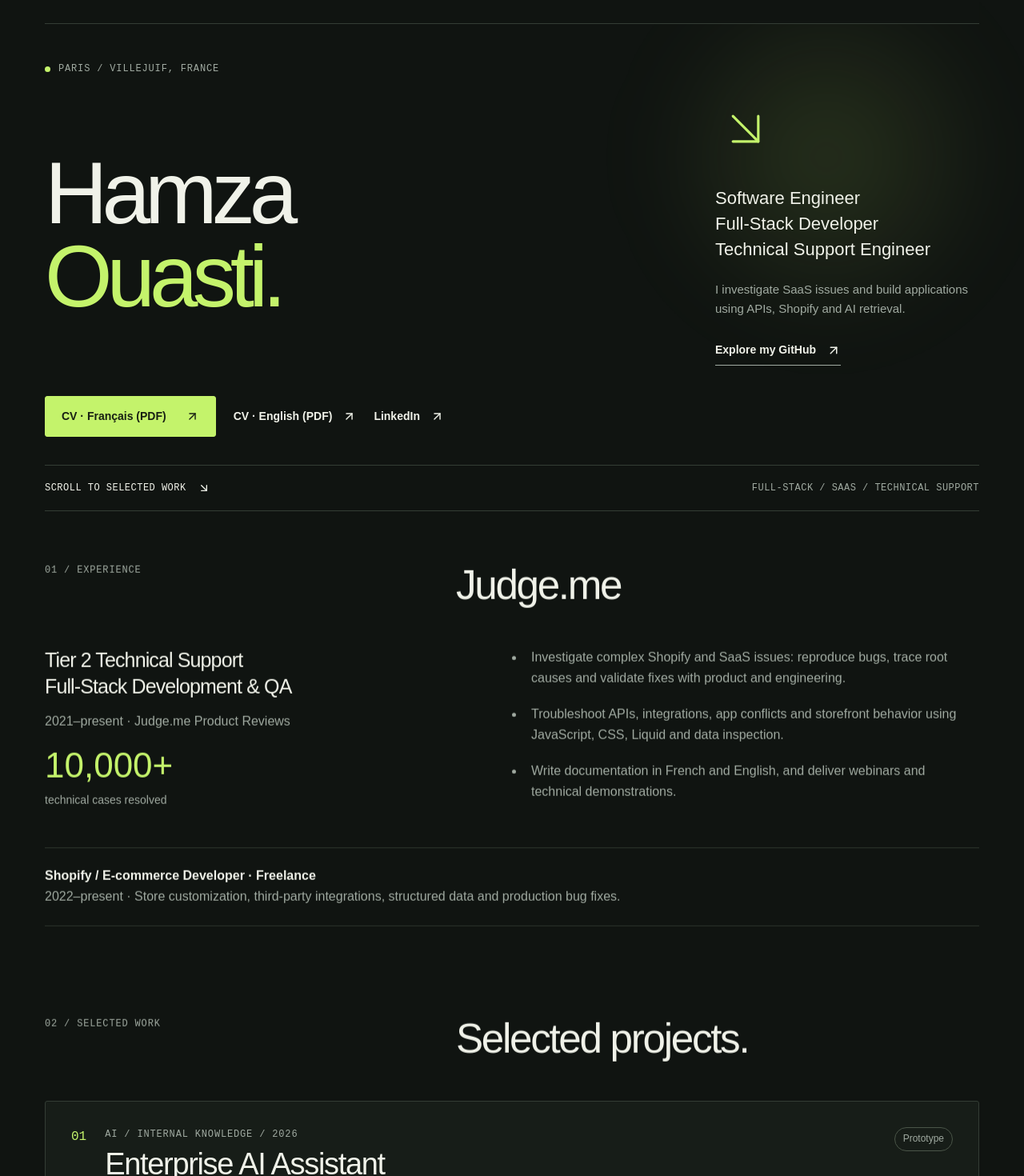
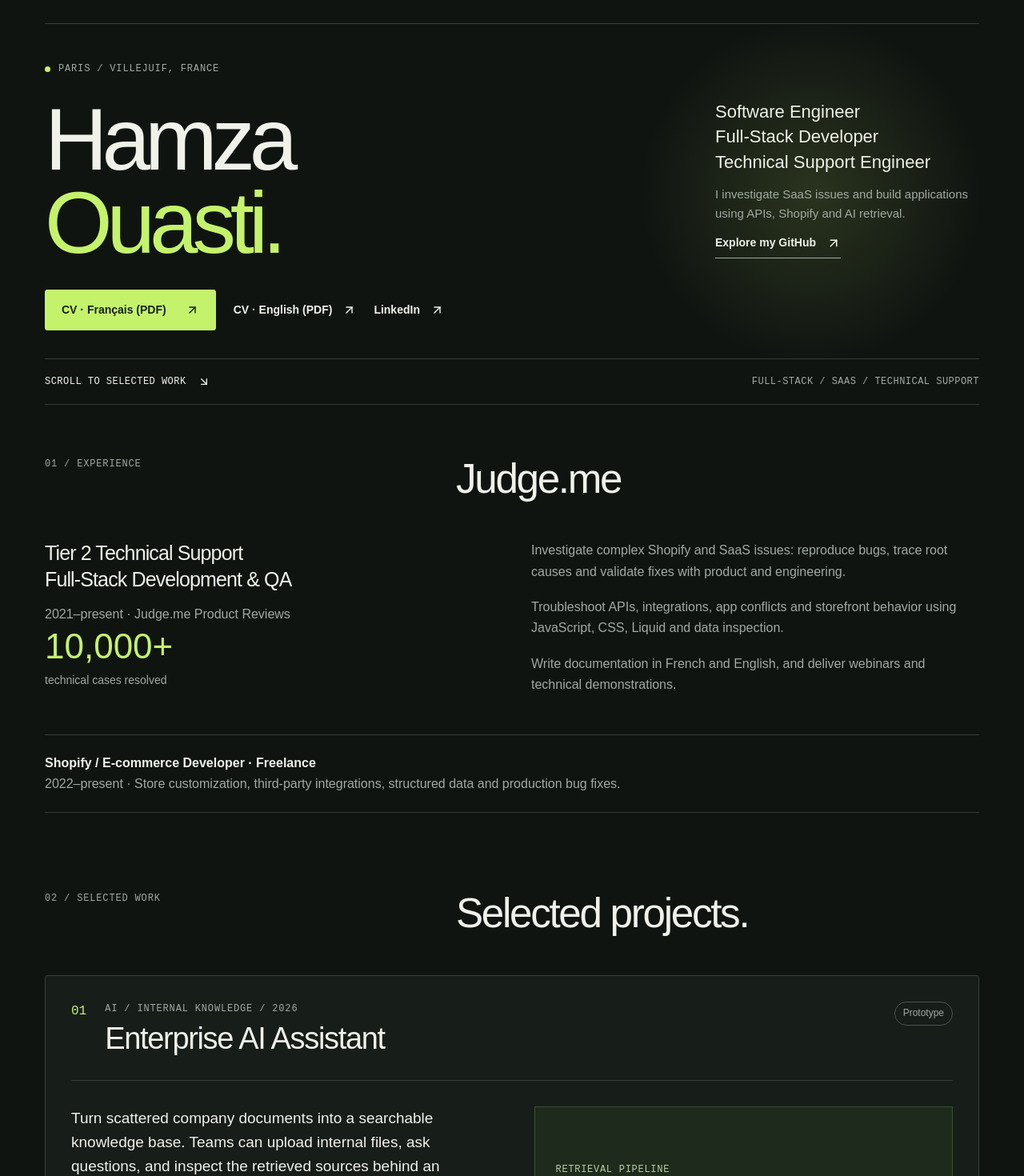
Before and after one commit to ouastihamza/ouastihamza.github.io, a Next.js app: page / in a window 1280 px wide. Shown: the part 80-1550 px from the top of the page at 80% size. Built offline with nearby package versions, Linux system fonts and the light colour scheme.

Commit message:
Fix progressive motion, restore layout, and complete polish cleanup

```diff
--- a/app/globals.css
+++ b/app/globals.css
@@ -12,9 +12,19 @@
   --duration-slow: 0.7s;
   color-scheme: dark;
 }
-* {
+/* Explicit document defaults formerly supplied by Tailwind preflight. */
+*, *::before, *::after {
   box-sizing: border-box;
+  margin: 0;
+  padding: 0;
+  border: 0 solid;
 }
+h1, h2, h3, h4, h5, h6 { font-size: inherit; font-weight: inherit; }
+ol, ul { list-style: none; }
+img, svg, video, canvas { display: block; vertical-align: middle; }
+img, video { max-width: 100%; height: auto; }
+button, input, select, textarea { font: inherit; color: inherit; }
+html { -webkit-text-size-adjust: 100%; tab-size: 4; }
 html {
   scroll-behavior: smooth;
   scroll-padding-top: 120px;
@@ -28,7 +38,6 @@
     Helvetica,
     sans-serif;
   -webkit-font-smoothing: antialiased;
-  overflow-x: hidden;
 }
 a {
   color: inherit;
@@ -152,22 +161,19 @@
   padding-top: 47px;
   position: relative;
 }
+/* A contained static glow cannot expand the page's scrollable area. */
 .hero::before {
   content: "";
   position: absolute;
-  top: -60px;
-  right: -40px;
-  width: 420px;
+  top: 0;
+  right: 0;
+  width: min(420px, 100%);
   height: 420px;
   background: radial-gradient(circle, var(--primary-soft) 0%, transparent 72%);
-  filter: blur(50px);
   pointer-events: none;
   z-index: -1;
 }
 @media (prefers-reduced-motion: no-preference) {
-  .hero::before {
-    animation: ambient-drift 22s ease-in-out infinite;
-  }
   .hero > .eyebrow,
   .hero-layout h1,
   .hero-aside,
@@ -199,15 +205,6 @@
   to {
     opacity: 1;
     transform: translateY(0);
-  }
-}
-@keyframes ambient-drift {
-  0%,
-  100% {
-    transform: translate(0, 0) scale(1);
-  }
-  50% {
-    transform: translate(-30px, 24px) scale(1.06);
   }
 }
 .eyebrow {
@@ -255,6 +252,7 @@
   padding-bottom: 8px;
 }
 .hero-aside > svg {
+  display: none;
   color: var(--primary);
   margin-bottom: 25px;
 }
@@ -712,7 +710,6 @@
   padding: 36px 0 43px;
   border-bottom: 1px solid var(--border);
   position: relative;
-  transition: padding-left var(--duration-base) var(--ease-out);
 }
 .project-row::before {
   content: "";
@@ -725,9 +722,6 @@
   transform: scaleY(0);
   transform-origin: top;
   transition: transform var(--duration-base) var(--ease-out);
-}
-.project-row:hover {
-  padding-left: 8px;
 }
 .project-row:hover::before {
   transform: scaleY(1);
@@ -1042,30 +1036,8 @@
   }
 }
 
-/* Scroll-reveal + stagger system. [data-reveal] elements are fully
-   visible by default; motion is opt-in only when the visitor hasn't
-   requested reduced motion, and only takes effect once JS toggles
-   .is-visible (see ScrollReveal). If JS never runs, content stays visible. */
-@media (prefers-reduced-motion: no-preference) {
-  [data-reveal] {
-    opacity: 0;
-    transform: translateY(26px);
-    transition:
-      opacity var(--duration-slow) var(--ease-out),
-      transform var(--duration-slow) var(--ease-out);
-    transition-delay: calc(var(--stagger, 0) * 70ms);
-    will-change: opacity, transform;
-  }
-  [data-reveal].is-visible {
-    opacity: 1;
-    transform: none;
-  }
-}
-
-/* Declared after the reveal system on purpose: [data-reveal].is-visible
-   sets transform:none at equal specificity to :hover, and source order
-   decides ties, so the hover lift has to come last to actually apply
-   once a card has revealed. */
+/* Reveal animation uses the independent translate property in ScrollReveal.
+   Card transform, border and shadow transitions remain independent. */
 .lead-project:hover {
   transform: translateY(-3px);
 }
--- /dev/null
+++ b/app/header.tsx
@@ -0,0 +1,54 @@
+"use client";
+
+import { useEffect, useState } from "react";
+import { ArrowUpRight } from "lucide-react";
+import { GITHUB_PROFILE } from "./data/projects";
+
+export function Header() {
+  const [scrolled, setScrolled] = useState(false);
+
+  useEffect(() => {
+    let frame = 0;
+    const updateScrolled = () => {
+      frame = 0;
+      setScrolled(window.scrollY > 8);
+    };
+    const onScroll = () => {
+      if (frame) return;
+      frame = window.requestAnimationFrame(updateScrolled);
+    };
+
+    updateScrolled();
+    window.addEventListener("scroll", onScroll, { passive: true });
+    return () => {
+      window.removeEventListener("scroll", onScroll);
+      if (frame) window.cancelAnimationFrame(frame);
+    };
+  }, []);
+
+  return (
+    <>
+      <a className="skip-link" href="#main">
+        Skip to content
+      </a>
+      <header className={`site-header wrap${scrolled ? " is-scrolled" : ""}`}>
+        <a className="wordmark" href="/" aria-label="Hamza Ouasti, home">
+          h<span>↗</span>
+        </a>
+        <span className="header-name">
+          HAMZA OUASTI
+          <br />
+          <span>SOFTWARE DEVELOPER</span>
+        </span>
+        <nav aria-label="Main navigation">
+          <a href="/#experience">Experience</a>
+          <a href="/#projects">Projects</a>
+          <a href="/#contact">Contact</a>
+          <a className="github-nav" href={GITHUB_PROFILE} target="_blank" rel="noreferrer">
+            GitHub <ArrowUpRight size={16} />
+          </a>
+        </nav>
+      </header>
+    </>
+  );
+}
--- a/app/layout.tsx
+++ b/app/layout.tsx
@@ -15,9 +15,6 @@
   return (
     <html lang="en">
       <body>
-        <noscript>
-          <style>{"[data-reveal]{opacity:1!important;transform:none!important;}"}</style>
-        </noscript>
         {children}
         <ScrollReveal />
       </body>
--- a/app/projects/enterprise-ai-assistant/page.tsx
+++ b/app/projects/enterprise-ai-assistant/page.tsx
@@ -134,7 +134,7 @@
               Engineering decisions
             </h2>
           </div>
-          <div className="decision-list" data-reveal>
+          <div className="decision-list">
             {[
               {
                 title: "Workspace boundaries",
--- a/app/scroll-reveal.tsx
+++ b/app/scroll-reveal.tsx
@@ -2,43 +2,48 @@
 
 import { useEffect } from "react";
 
-/**
- * Reveals every [data-reveal] element once it scrolls into view, then
- * stops watching it (no re-triggering on scroll back up). Elements are
- * visible by default in CSS, so a visitor who has JS disabled — or who
- * has requested reduced motion — never sees anything hidden.
- */
+/** Content is always visible in CSS. Only animate an observed entrance;
+ * script failures and unsupported browser APIs leave the document intact. */
 export function ScrollReveal() {
   useEffect(() => {
-    if (window.matchMedia("(prefers-reduced-motion: reduce)").matches) {
-      return;
+    if (typeof IntersectionObserver === "undefined") return;
+    const preference = window.matchMedia("(prefers-reduced-motion: reduce)");
+    const animations = new Map<Element, Animation>();
+    const observer = new IntersectionObserver((entries) => {
+      for (const entry of entries) {
+        if (!entry.isIntersecting) continue;
+        observer.unobserve(entry.target);
+        if (preference.matches || typeof entry.target.animate !== "function") continue;
+        const stagger = Number.parseFloat(getComputedStyle(entry.target).getPropertyValue("--stagger")) || 0;
+        const animation = entry.target.animate(
+          [{ opacity: 0, translate: "0 20px" }, { opacity: 1, translate: "0 0" }],
+          { duration: 700, delay: Math.min(stagger, 3) * 70, easing: "cubic-bezier(0.16, 1, 0.3, 1)", fill: "backwards" },
+        );
+        animations.set(entry.target, animation);
+        animation.onfinish = () => animations.delete(entry.target);
+      }
+    }, { threshold: 0, rootMargin: "0px 0px -8% 0px" });
+
+    // A parent reveal already animates its contents. Never animate both.
+    for (const target of document.querySelectorAll<HTMLElement>("[data-reveal]")) {
+      if (!target.parentElement?.closest("[data-reveal]")) observer.observe(target);
     }
-
-    const targets = Array.from(document.querySelectorAll<HTMLElement>("[data-reveal]"));
-    if (targets.length === 0) {
-      return;
-    }
-
-    if (typeof IntersectionObserver === "undefined") {
-      for (const target of targets) target.classList.add("is-visible");
-      return;
-    }
-
-    const observer = new IntersectionObserver(
-      (entries) => {
-        for (const entry of entries) {
-          if (!entry.isIntersecting) continue;
-          entry.target.classList.add("is-visible");
-          observer.unobserve(entry.target);
-        }
-      },
-      { threshold: 0.12, rootMargin: "0px 0px -8% 0px" },
-    );
-
-    for (const target of targets) observer.observe(target);
-
-    return () => observer.disconnect();
+    const cancelAnimations = () => {
+      for (const animation of animations.values()) animation.cancel();
+      animations.clear();
+    };
+    const onPreferenceChange = () => {
+      if (preference.matches) cancelAnimations();
+    };
+    const onFocus = () => cancelAnimations();
+    preference.addEventListener("change", onPreferenceChange);
+    document.addEventListener("focusin", onFocus);
+    return () => {
+      observer.disconnect();
+      cancelAnimations();
+      preference.removeEventListener("change", onPreferenceChange);
+      document.removeEventListener("focusin", onFocus);
+    };
   }, []);
-
   return null;
 }
--- a/app/site-components.tsx
+++ b/app/site-components.tsx
@@ -1,59 +1,8 @@
-"use client";
-
-import { useEffect, useState } from "react";
 import { ArrowUpRight } from "lucide-react";
 import { GITHUB_PROFILE } from "./data/projects";
-import { stagger } from "./stagger";
 export { GITHUB_PROFILE } from "./data/projects";
+export { Header } from "./header";
 
-export function Header() {
-  const [scrolled, setScrolled] = useState(false);
-
-  useEffect(() => {
-    let frame = 0;
-    const updateScrolled = () => {
-      frame = 0;
-      setScrolled(window.scrollY > 8);
-    };
-    const onScroll = () => {
-      if (frame) return;
-      frame = window.requestAnimationFrame(updateScrolled);
-    };
-
-    updateScrolled();
-    window.addEventListener("scroll", onScroll, { passive: true });
-    return () => {
-      window.removeEventListener("scroll", onScroll);
-      if (frame) window.cancelAnimationFrame(frame);
-    };
-  }, []);
-
-  return (
-    <>
-      <a className="skip-link" href="#main">
-        Skip to content
-      </a>
-      <header className={`site-header wrap${scrolled ? " is-scrolled" : ""}`}>
-        <a className="wordmark" href="/" aria-label="Hamza Ouasti, home">
-          h<span>↗</span>
-        </a>
-        <span className="header-name">
-          HAMZA OUASTI
-          <br />
-          <span>SOFTWARE DEVELOPER</span>
-        </span>
-        <nav aria-label="Main navigation">
-          <a href="/#experience">Experience</a>
-          <a href="/#projects">Projects</a>
-          <a href="/#contact">Contact</a>
-          <a className="github-nav" href={GITHUB_PROFILE} target="_blank" rel="noreferrer">
-            GitHub <ArrowUpRight size={16} />
-          </a>
-        </nav>
-      </header>
-    </>
-  );
-}
 export function Footer() {
   return (
     <footer className="site-footer wrap">
@@ -75,8 +24,8 @@
           ["02", "Local embeddings", "Sentence Transformers · BGE-M3"],
           ["03", "Workspace search", "ChromaDB · semantic similarity"],
           ["04", "Answer + evidence", "OpenAI · retrieved source references"],
-        ].map(([n, title, sub], index) => (
-          <div className="diagram-step" key={n} data-reveal style={stagger(index)}>
+        ].map(([n, title, sub]) => (
+          <div className="diagram-step" key={n}>
             <span>{n}</span>
             <div>
               <strong>{title}</strong>
```
Also changed, not shown: 1 other file (tests, documents, lock files or other folders).
